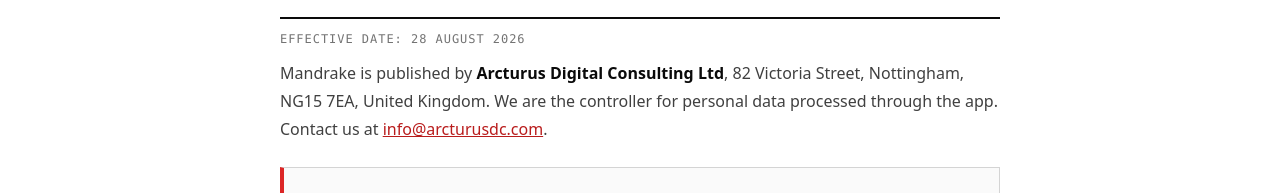
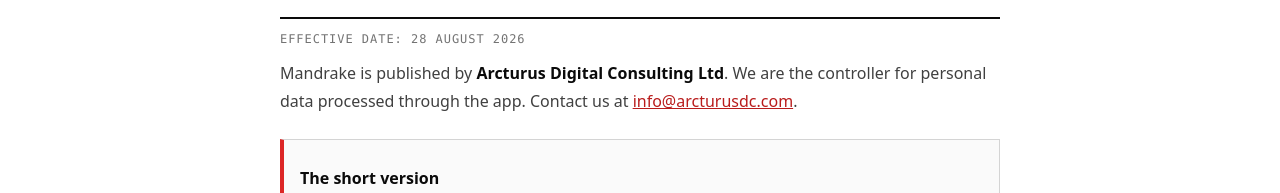
Before and after one commit to repinfaust/arcturusdc.github.io, a Next.js app: page /apps/mandrake/privacy-policy in a window 1280 px wide. Shown: the part 293-486 px from the top of the page. Built offline with nearby package versions, Linux system fonts and the light colour scheme; no server answers.

Commit message:
Remove personal address from public policies

```diff
--- a/src/app/apps/adhd-acclaim/privacy-policy/page.js
+++ b/src/app/apps/adhd-acclaim/privacy-policy/page.js
@@ -101,7 +101,6 @@ export default function PrivacyPolicyPage() {
       <h2>11) Contact us</h2>
       <p>
         <strong>Arcturus Digital Consulting Ltd</strong><br />
-        82 Victoria Street, Nottingham, NG15 7EA, United Kingdom<br />
         Email: <a href="mailto:info@arcturusdc.com">info@arcturusdc.com</a>
       </p>
 
--- a/src/app/apps/mandrake/data-deletion/page.js
+++ b/src/app/apps/mandrake/data-deletion/page.js
@@ -71,7 +71,6 @@ export default function MandrakeDataDeletionPage() {
       <h2>Questions or complaints</h2>
       <p>
         <strong>Arcturus Digital Consulting Ltd</strong><br />
-        82 Victoria Street, Nottingham, NG15 7EA, United Kingdom<br />
         <a href="mailto:info@arcturusdc.com">info@arcturusdc.com</a>
       </p>
       <p>
--- a/src/app/apps/mandrake/privacy-policy/page.js
+++ b/src/app/apps/mandrake/privacy-policy/page.js
@@ -9,9 +9,8 @@ export default function MandrakePrivacyPolicyPage() {
   return (
     <MandrakeLegalPage title="Privacy Policy" updated="28 August 2026">
       <p>
-        Mandrake is published by <strong>Arcturus Digital Consulting Ltd</strong>, 82 Victoria
-        Street, Nottingham, NG15 7EA, United Kingdom. We are the controller for personal data
-        processed through the app. Contact us at{' '}
+        Mandrake is published by <strong>Arcturus Digital Consulting Ltd</strong>. We are the
+        controller for personal data processed through the app. Contact us at{' '}
         <a href="mailto:info@arcturusdc.com">info@arcturusdc.com</a>.
       </p>
 
@@ -165,7 +164,6 @@ export default function MandrakePrivacyPolicyPage() {
       </p>
       <p>
         <strong>Arcturus Digital Consulting Ltd</strong><br />
-        82 Victoria Street, Nottingham, NG15 7EA, United Kingdom<br />
         <a href="mailto:info@arcturusdc.com">info@arcturusdc.com</a>
       </p>
     </MandrakeLegalPage>
--- a/src/app/apps/mandrake/terms-of-service/page.js
+++ b/src/app/apps/mandrake/terms-of-service/page.js
@@ -9,8 +9,7 @@ export default function MandrakeTermsPage() {
   return (
     <MandrakeLegalPage title="Terms of Service" updated="28 August 2026">
       <p>
-        Mandrake is published by <strong>Arcturus Digital Consulting Ltd</strong>, 82 Victoria
-        Street, Nottingham, NG15 7EA, United Kingdom. Contact:{' '}
+        Mandrake is published by <strong>Arcturus Digital Consulting Ltd</strong>. Contact:{' '}
         <a href="mailto:info@arcturusdc.com">info@arcturusdc.com</a>.
       </p>
       <p>By using Mandrake, you agree to these terms. If you do not agree, do not use the app.</p>
--- a/src/app/apps/sprocket/android/privacy-policy/page.js
+++ b/src/app/apps/sprocket/android/privacy-policy/page.js
@@ -114,14 +114,6 @@ export default function AndroidPrivacyPolicyPage() {
       <h2>12. Contact</h2>
       <p>
         ARCTURUS DIGITAL CONSULTING LIMITED
-        <br />
-        82 Victoria Street
-        <br />
-        Nottingham
-        <br />
-        NG15 7EA
-        <br />
-        United Kingdom
       </p>
       <p>
         Email: <a href="mailto:help@arcturusdc.com">help@arcturusdc.com</a>
--- a/src/app/apps/sprocket/android/terms-of-use/page.js
+++ b/src/app/apps/sprocket/android/terms-of-use/page.js
@@ -88,14 +88,6 @@ export default function AndroidTermsOfUsePage() {
       <h2>12. Contact</h2>
       <p>
         ARCTURUS DIGITAL CONSULTING LIMITED
-        <br />
-        82 Victoria Street
-        <br />
-        Nottingham
-        <br />
-        NG15 7EA
-        <br />
-        United Kingdom
       </p>
       <p>
         Email: <a href="mailto:help@arcturusdc.com">help@arcturusdc.com</a>
--- a/src/app/apps/toume/privacy-policy/page.jsx
+++ b/src/app/apps/toume/privacy-policy/page.jsx
@@ -307,14 +307,6 @@ export default function ToumePrivacyPolicy() {
         <h2>20. Contact</h2>
         <p>
           ARCTURUS DIGITAL CONSULTING LIMITED
-          <br />
-          82 Victoria Street
-          <br />
-          Nottingham
-          <br />
-          NG15 7EA
-          <br />
-          United Kingdom
         </p>
         <p>
           Email:
--- a/src/app/apps/toume/terms/page.jsx
+++ b/src/app/apps/toume/terms/page.jsx
@@ -164,14 +164,6 @@ export default function ToumeTerms() {
         <h2>14. Contact</h2>
         <p>
           ARCTURUS DIGITAL CONSULTING LIMITED
-          <br />
-          82 Victoria Street
-          <br />
-          Nottingham
-          <br />
-          NG15 7EA
-          <br />
-          United Kingdom
         </p>
         <p>
           Email:
--- a/src/app/apps/unload/privacy-policy/page.js
+++ b/src/app/apps/unload/privacy-policy/page.js
@@ -100,7 +100,6 @@ export default function PrivacyPolicyPage() {
       <h2>11) Contact us</h2>
       <p>
         <strong>Arcturus Digital Consulting Ltd</strong><br />
-        82 Victoria Street, Nottingham, NG15 7EA, United Kingdom<br />
         Email: <a href="mailto:info@arcturusdc.com">info@arcturusdc.com</a>
       </p>
     </main>
```
Also changed, not shown: planning/DECISIONS.md (+5 -0 lines), 1 other file (tests, documents, lock files or other folders).
